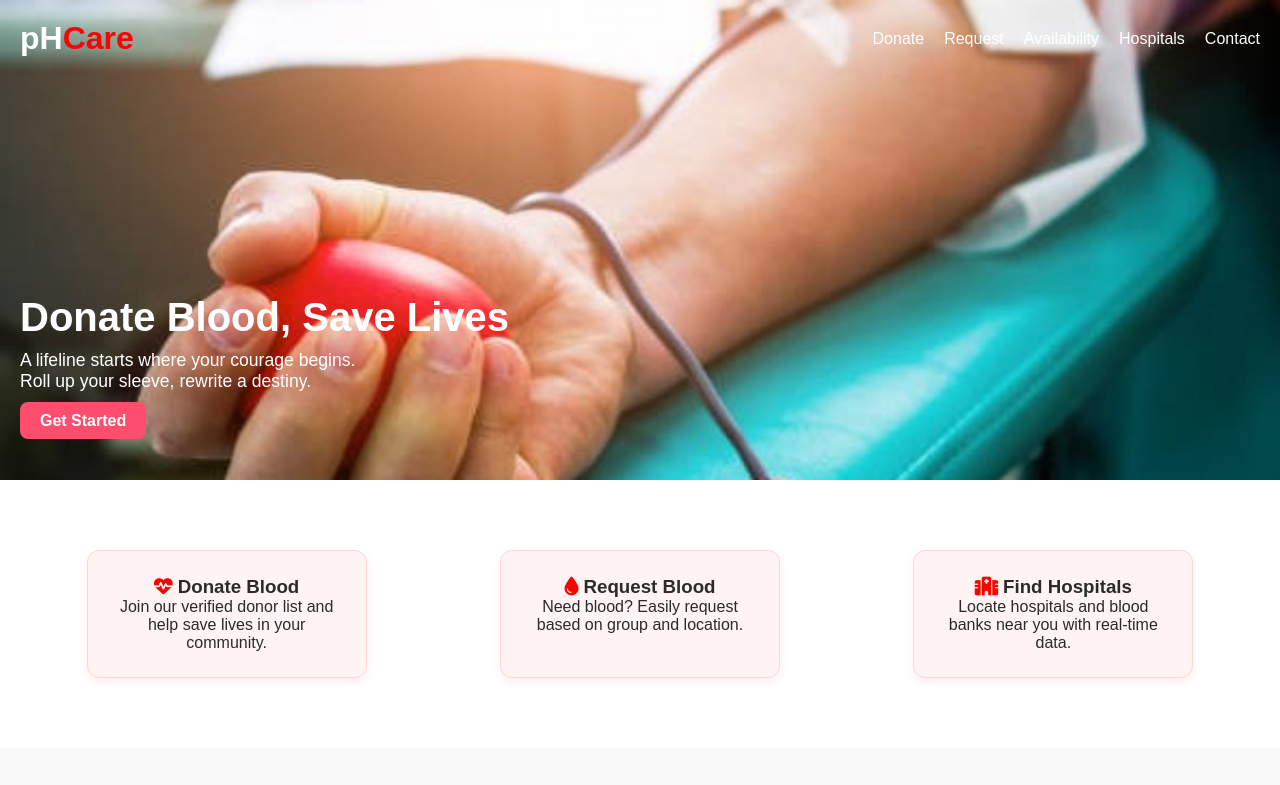
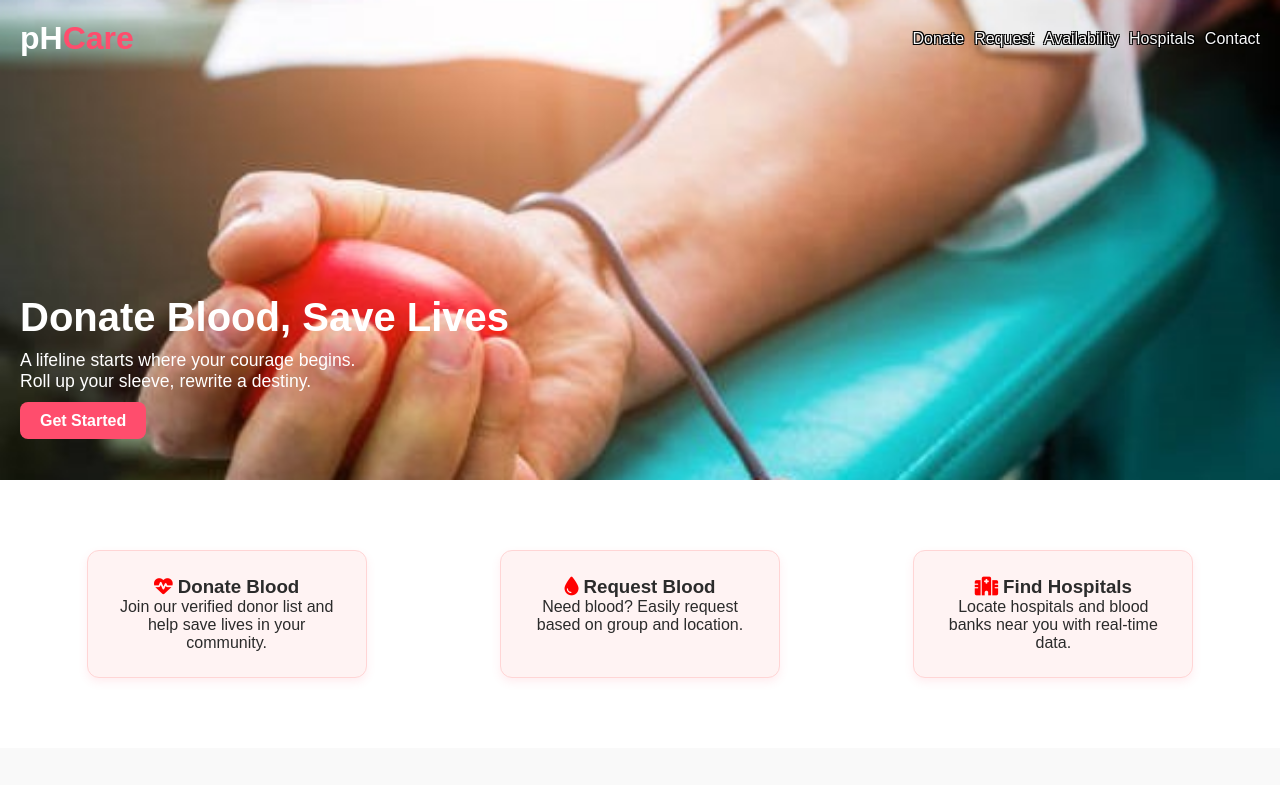
Before and after one commit to nirmalkumarmahato/Codsoft-internship, a plain HTML site: page index.html in a window 1280 px wide. Shown: the top 785 px of the page. Drawn offline with Linux system fonts and the light colour scheme.

Commit message:
Improve css

```diff
--- a/style.css
+++ b/style.css
@@ -33,18 +33,23 @@ body {
   color: white;
 }
 .logo span {
-  color:red;
+  color:#ff4d6d;
 }
 .nav-links {
   list-style: none;
   display: flex;
-  gap: 20px;
+  gap: 10px;
 }
 .nav-links a {
   text-decoration: none;
-  color: white;
+  color:#f9f9f9;
   font-weight: 500;
   transition: color 0.3s;
+  text-shadow:
+    -1px -1px 0 black,
+     1px -1px 0 black,
+    -1px  1px 0 black,
+     1px  1px 0 black;
 }
 .nav-links a:hover {
   color: #ffb6b9;
```
